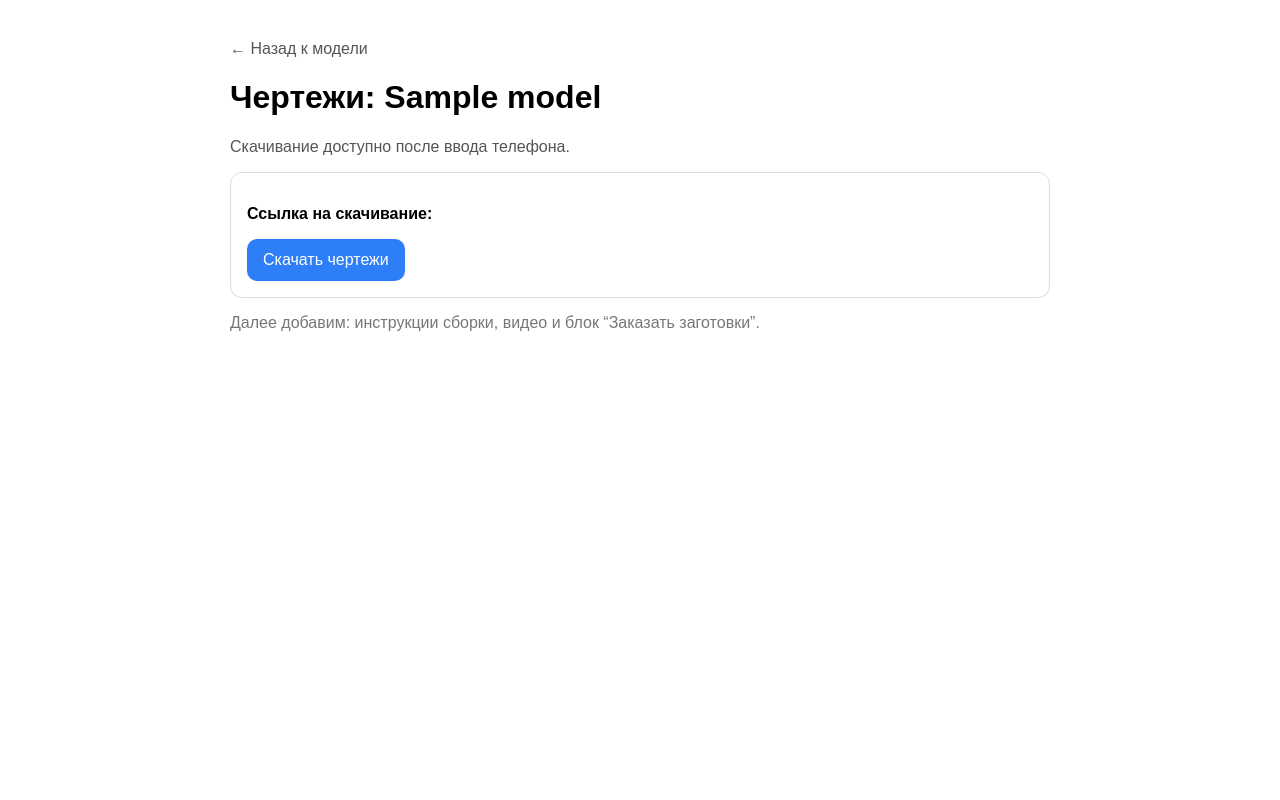
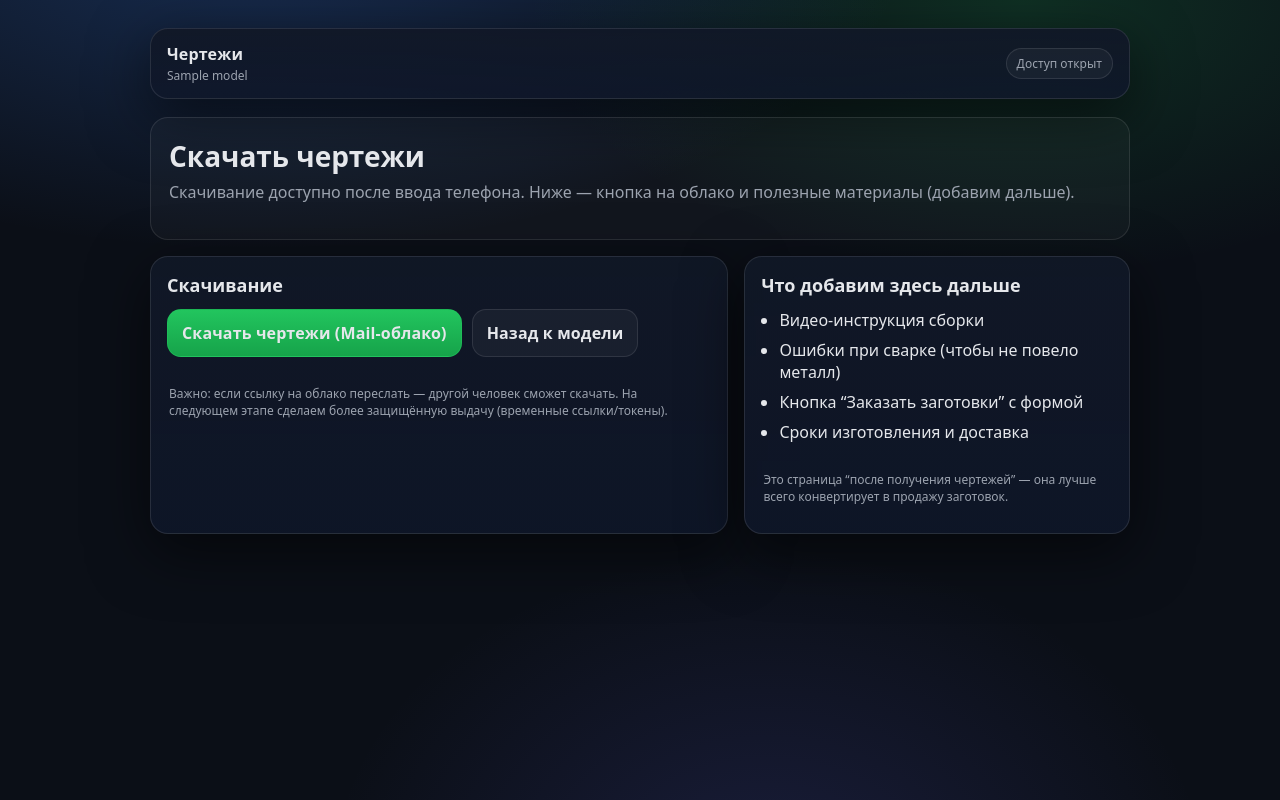
Before and after one commit to Dmitryntvh/AVITO, a FastAPI app: template app/templates/drawings.html in a window 1280 px wide. Run offline with FastAPI, Linux system fonts and the light colour scheme; the template is opened without the code that fills it: most values are stand-ins (such as "Sample title", 1, 10 or a date in 2020).

Commit message:
Update drawings.html

```diff
--- a/app/templates/drawings.html
+++ b/app/templates/drawings.html
@@ -2,25 +2,56 @@
 <html lang="ru">
 <head>
   <meta charset="utf-8">
+  <meta name="viewport" content="width=device-width, initial-scale=1">
   <title>Чертежи — {{ model.name }}</title>
+  <link rel="stylesheet" href="/static/styles.css">
 </head>
-<body style="font-family:Arial; max-width:820px; margin:40px auto;">
-  <a href="/models/{{ model_code }}" style="text-decoration:none; color:#555;">← Назад к модели</a>
+<body>
+  <div class="container">
+    <div class="topbar">
+      <div class="brand">
+        <div class="title">Чертежи</div>
+        <div class="sub">{{ model.name }}</div>
+      </div>
+      <div class="badge">Доступ открыт</div>
+    </div>
 
-  <h1>Чертежи: {{ model.name }}</h1>
-  <p style="color:#555">Скачивание доступно после ввода телефона.</p>
+    <div class="hero">
+      <h1>Скачать чертежи</h1>
+      <p>Скачивание доступно после ввода телефона. Ниже — кнопка на облако и полезные материалы (добавим дальше).</p>
+    </div>
 
-  <div style="border:1px solid #ddd; padding:16px; border-radius:12px;">
-    <p><b>Ссылка на скачивание:</b></p>
+    <div class="grid">
+      <div class="card">
+        <h2>Скачивание</h2>
 
-    <a href="{{ drawings_url }}" target="_blank"
-       style="display:inline-block; padding:12px 16px; background:#2d7ef7; color:#fff; border-radius:10px; text-decoration:none;">
-      Скачать чертежи
-    </a>
+        <div class="btnrow">
+          <a class="btn success" href="{{ drawings_url }}" target="_blank" rel="noopener">
+            Скачать чертежи (Mail-облако)
+          </a>
+          <a class="btn ghost" href="/models/{{ model_code }}">Назад к модели</a>
+        </div>
+
+        <div class="footer">
+          Важно: если ссылку на облако переслать — другой человек сможет скачать.
+          На следующем этапе сделаем более защищённую выдачу (временные ссылки/токены).
+        </div>
+      </div>
+
+      <div class="card">
+        <h2>Что добавим здесь дальше</h2>
+        <ul class="list">
+          <li>Видео-инструкция сборки</li>
+          <li>Ошибки при сварке (чтобы не повело металл)</li>
+          <li>Кнопка “Заказать заготовки” с формой</li>
+          <li>Сроки изготовления и доставка</li>
+        </ul>
+
+        <div class="footer">
+          Это страница “после получения чертежей” — она лучше всего конвертирует в продажу заготовок.
+        </div>
+      </div>
+    </div>
   </div>
-
-  <p style="margin-top:16px; color:#777;">
-    Далее добавим: инструкции сборки, видео и блок “Заказать заготовки”.
-  </p>
 </body>
 </html>
```
